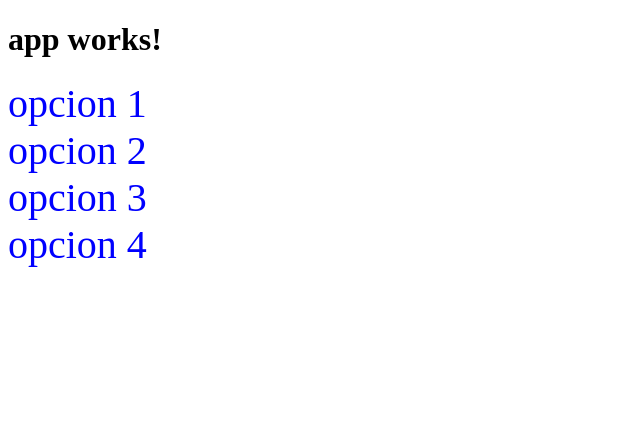
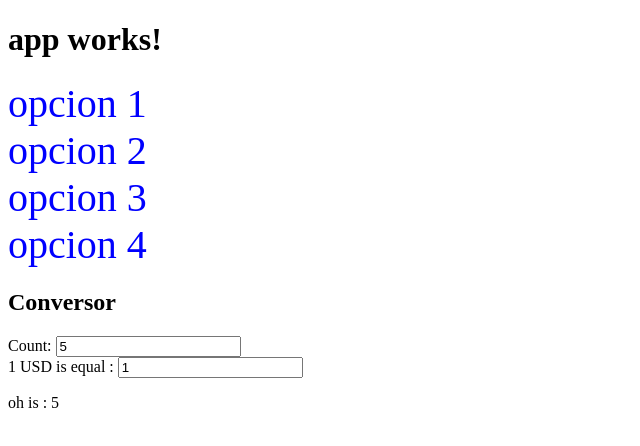
Before and after one commit to madrid16/angular2cli, an Angular app: page / in a window 1280 px wide. Shown: the top 446 px of the page, without its empty margins (0-640 px from the left). Built offline with nearby package versions, Linux system fonts and the light colour scheme.

Commit message:
implement pipe

```diff
--- a/src/app/app.component.html
+++ b/src/app/app.component.html
@@ -5,3 +5,11 @@
   <input-component voto="{{voto.title}}" (addVoto)="addVoto($event)"></input-component>
 </div>
 <h1>{{votacion}}</h1>
+
+<h2>Conversor</h2>
+
+<div>Count: <input [(ngModel)]="count" /></div>
+<div>1 USD is equal : <input [(ngModel)]="factor"></div>
+<p>
+  oh is : {{count | ConversorPipe: factor}}
+</p>
--- a/src/app/app.component.ts
+++ b/src/app/app.component.ts
@@ -15,9 +15,12 @@ export class AppComponent {
     {title: 'opcion 2'},
     {title: 'opcion 3'},
     {title: 'opcion 4'}
-  ]
+  ];
 
   addVoto(response:string){
     this.votacion = "You Choose: " + response;
   }
+
+  count = 5;
+  factor = 1;
 }
--- a/src/app/app.module.ts
+++ b/src/app/app.module.ts
@@ -5,11 +5,13 @@ import { HttpModule } from '@angular/http';
 
 import { AppComponent } from './app.component';
 import {InputComponent} from "./input/input.component";
+import {ConversorPipe} from "./pipes/conversor.pipe";
 
 @NgModule({
   declarations: [
     AppComponent,
-    InputComponent
+    InputComponent,
+    ConversorPipe
   ],
   imports: [
     BrowserModule,
--- /dev/null
+++ b/src/app/pipes/conversor.pipe.ts
@@ -0,0 +1,10 @@
+import {Pipe, PipeTransform} from "@angular/core";
+
+@Pipe({ name: 'ConversorPipe'})
+
+export class ConversorPipe implements PipeTransform{
+  transform(value: number, exponent: string):number{
+    let exp = parseFloat(exponent);
+    return value * (isNaN(exp)? 1 : exp);
+  }
+}
```
